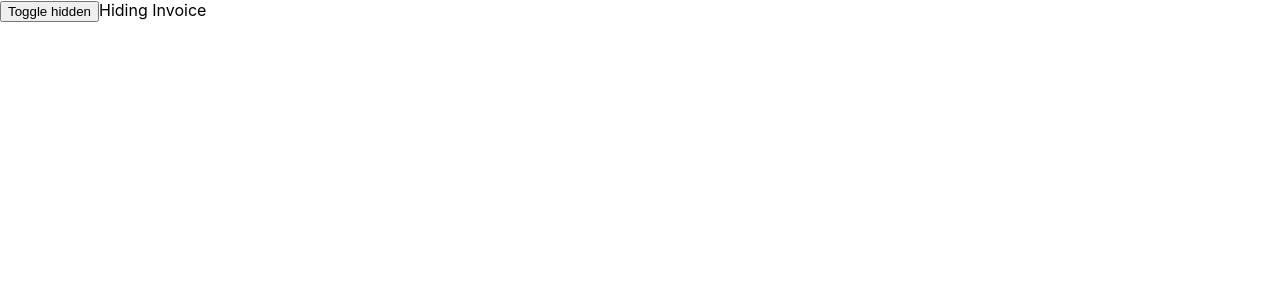
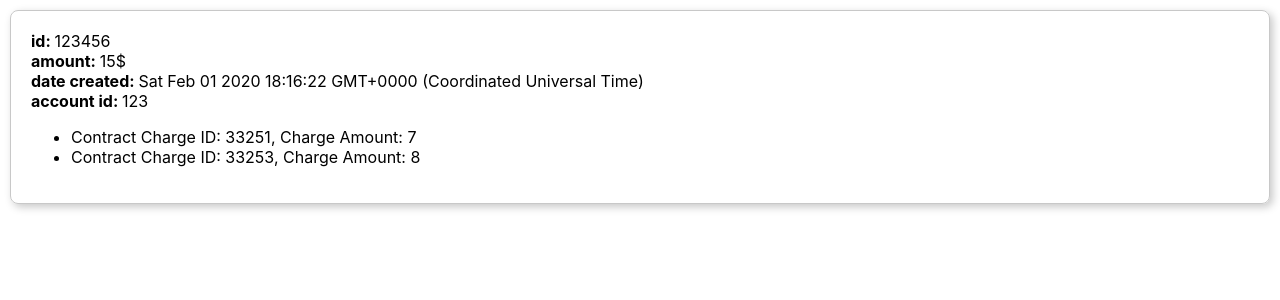
Before and after one commit to guygolanIL/ReactLabBluesnap, a React (Create React App) app in the folder react-tutorial-code/: page / in a window 1280 px wide. Shown: the top 300 px of the page. Built offline with nearby package versions, Linux system fonts and the light colour scheme.

Commit message:
rendering contract charges

```diff
--- a/react-tutorial-code/src/App.js
+++ b/react-tutorial-code/src/App.js
@@ -4,17 +4,28 @@ import InvoicesList from "./components/InvoicesList";
 import InvoiceCard from "./components/InvoiceCard";
 
 class App extends React.Component {
+  render() {
+      const contractCharges = [
+        {
+          id: 33251,
+          chargeAmount: 7
+        },
+        {
+          id: 33253,
+          chargeAmount: 8
+        }
+      ];
 
-  state = {
-    showInvoice: false
-  };
-
-  render() {
       return (
-
         <div>
-          <button onClick={() => this.setState({ showInvoice: !this.state.showInvoice })}>Toggle hidden</button>
-          {this.state.showInvoice ? <InvoiceCard id='123456' amount={15} currency="$" accountId="123" dateCreated={new Date().toString()}/> : "Hiding Invoice"}
+          <InvoiceCard
+            id='123456'
+            amount={15}
+            currency="$"
+            accountId="123"
+            dateCreated={new Date().toString()}
+            contractCharges={contractCharges}
+          />
         </div>
 
       );
--- a/react-tutorial-code/src/components/InvoiceCard.js
+++ b/react-tutorial-code/src/components/InvoiceCard.js
@@ -1,13 +1,21 @@
 import React from "react";
 import "./InvoiceCard.css";
-const InvoiceCard = props => (
-    <div className="invoice-card">
-        <div><b>id: </b>{props.id}</div>
-        <div><b>amount: </b>{props.amount}{props.currency}</div>
-        <div><b>date created: </b>{props.dateCreated}</div>
-        <div><b>account id: </b>{props.accountId}</div>
-    </div>
-);
+class InvoiceCard extends React.Component {
+    render(){
+        return (
+            <div className="invoice-card">
+                <div><b>id: </b>{this.props.id}</div>
+                <div><b>amount: </b>{this.props.amount}{this.props.currency}</div>
+                <div><b>date created: </b>{this.props.dateCreated}</div>
+                <div><b>account id: </b>{this.props.accountId}</div>
+
+                <ul>
+                    {this.props.contractCharges.map(contractCharge => <li key={contractCharge.id}>Contract Charge ID: {contractCharge.id}, Charge Amount: {contractCharge.chargeAmount}</li>)}
+                </ul>
+            </div>
+        );
+    }
+}
 
 // usage: <InvoiceCard id="30112354" amount={15} accountId="3579513" currency="$" dateCreated={new Date().toString()} />
 export default InvoiceCard;
```
